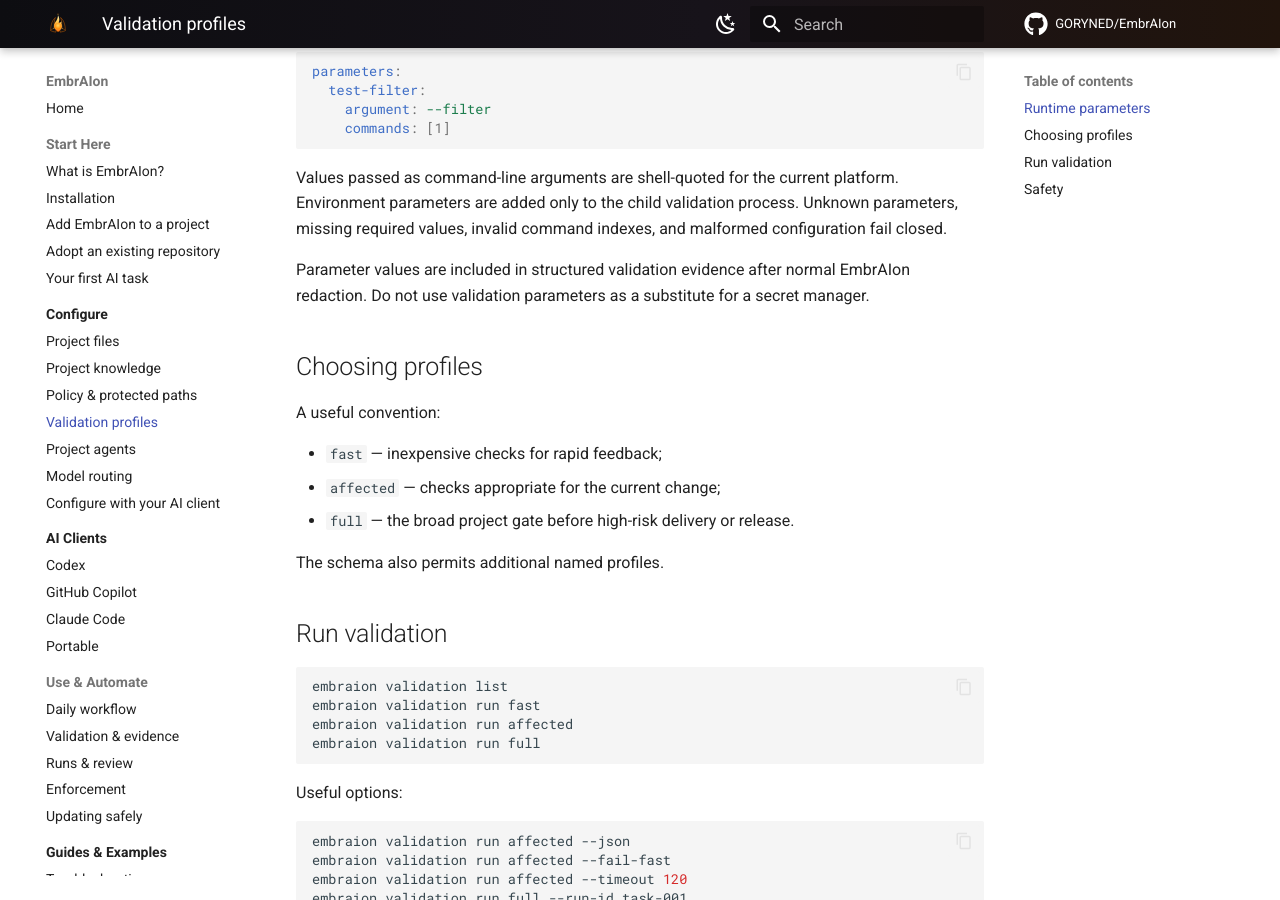
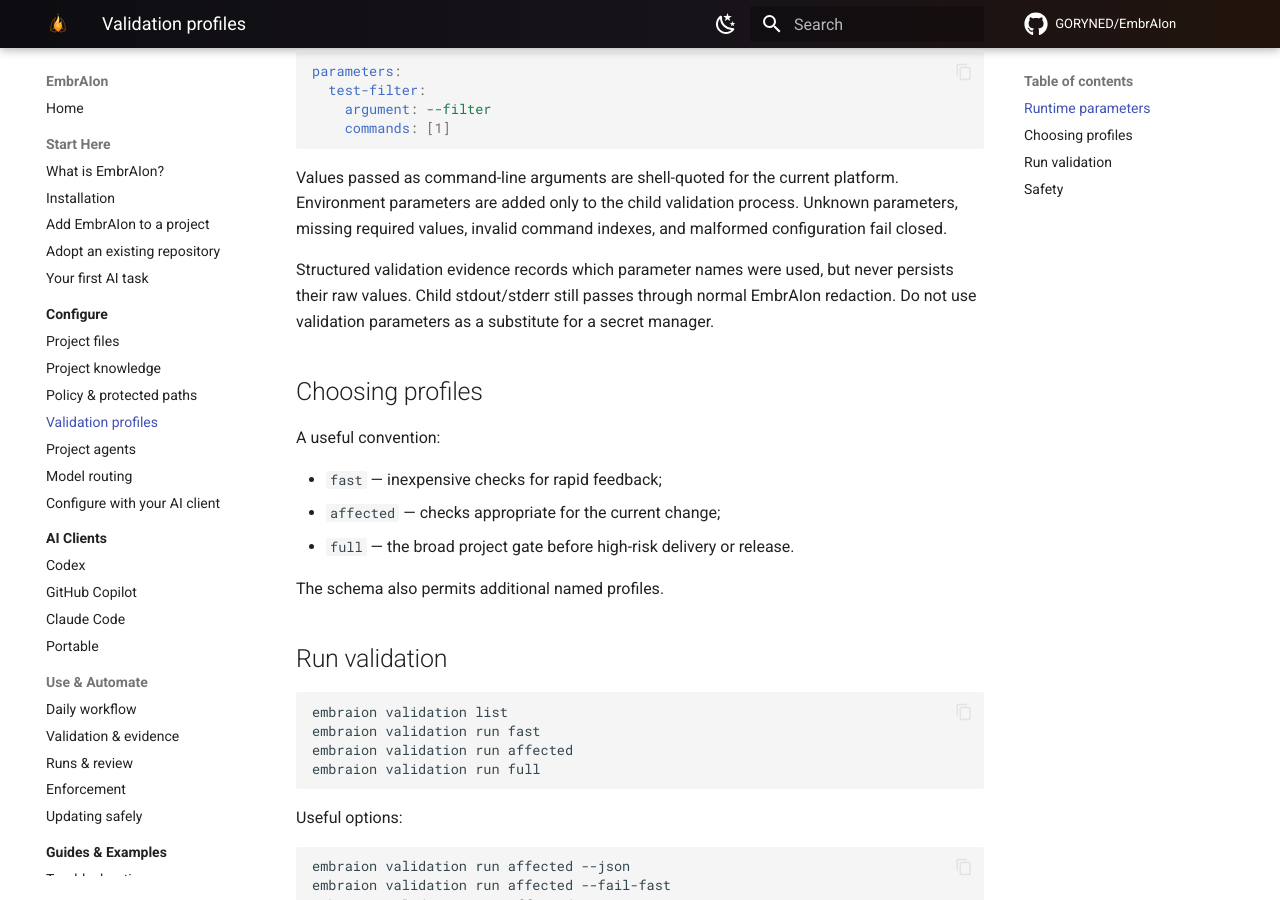
Before and after one commit to GORYNED/EmbrAIon, an MkDocs documentation site: the page built from docs/configuration/validation.md, in a window 1280 px wide and 900 px high, scrolled down 1294 px. Built offline with MkDocs 1.6.1 and Material for MkDocs 9.7.7, drawn with Linux system fonts in a browser that asks for light colours; comment, search, counter and statistics services are not loaded.

Commit message:
Document value-free validation parameter evidence

```diff
--- a/docs/configuration/validation.md
+++ b/docs/configuration/validation.md
@@ -65,7 +65,7 @@ parameters:
 
 Values passed as command-line arguments are shell-quoted for the current platform. Environment parameters are added only to the child validation process. Unknown parameters, missing required values, invalid command indexes, and malformed configuration fail closed.
 
-Parameter values are included in structured validation evidence after normal EmbrAIon redaction. Do not use validation parameters as a substitute for a secret manager.
+Structured validation evidence records which parameter names were used, but never persists their raw values. Child stdout/stderr still passes through normal EmbrAIon redaction. Do not use validation parameters as a substitute for a secret manager.
 
 ## Choosing profiles
 
```
